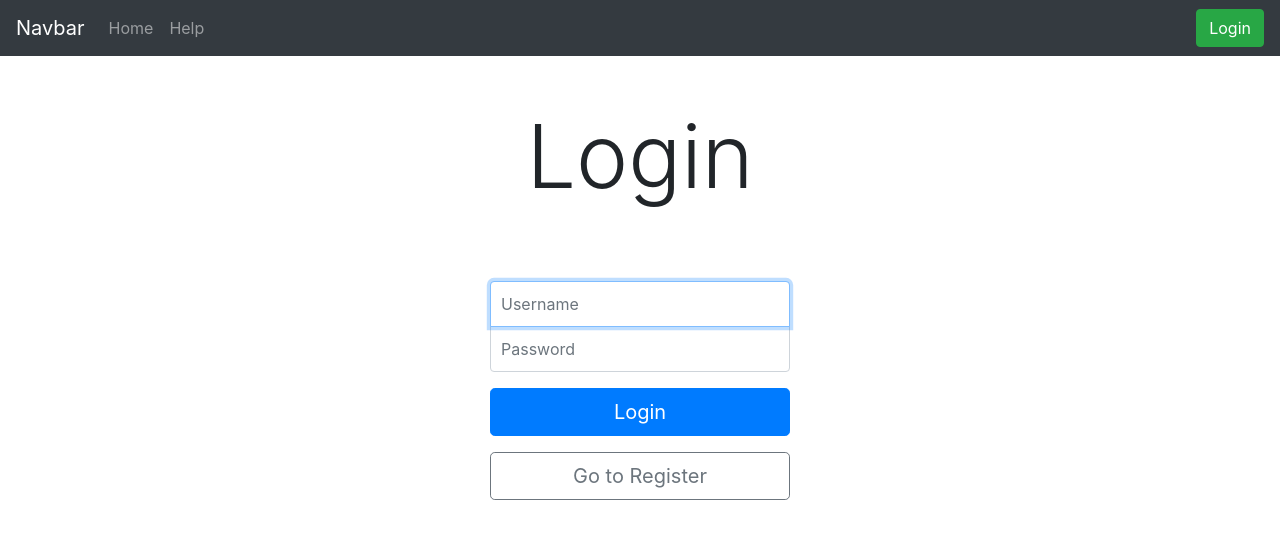
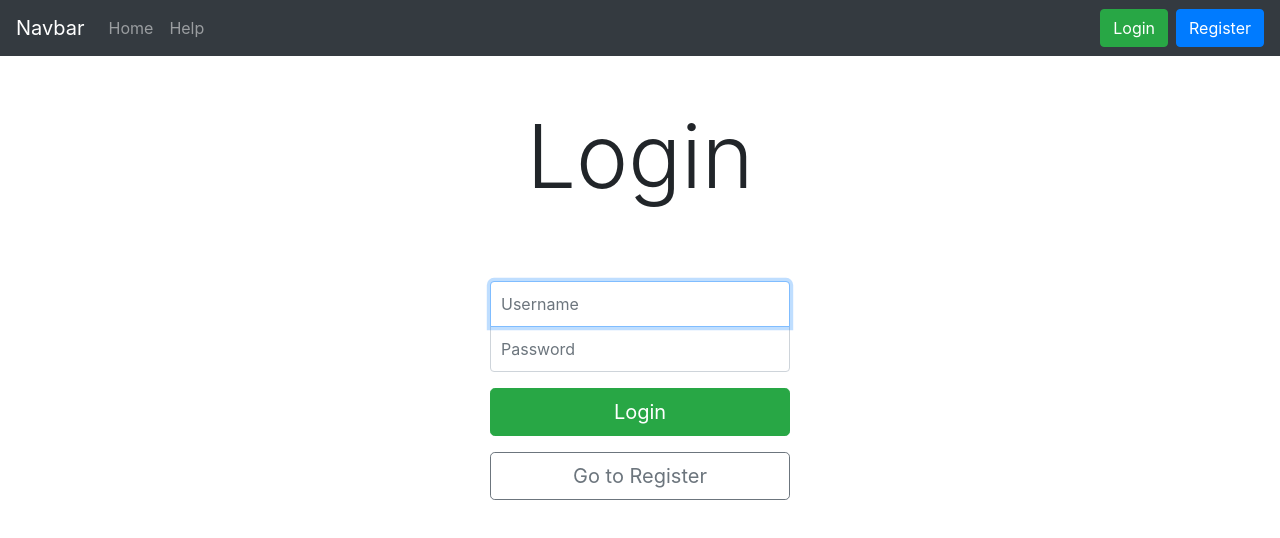
Before and after one commit to jrheiner/web2frontend, an Angular app: page /login in a window 1280 px wide. Shown: the top 538 px of the page. Built offline with nearby package versions, Linux system fonts and the light colour scheme.

Commit message:
Fix color theme on login and register buttons

```diff
--- a/src/app/components/login/login.component.html
+++ b/src/app/components/login/login.component.html
@@ -10,7 +10,7 @@
   <input type="password" id="password" formControlName="password" class="form-control" placeholder="Password" required
          autocomplete="on" minlength="5"
          pattern="^(?=.*[a-z])(?=.*[A-Z])(?=.*\d)(?=.*[@$!%*?&])[A-Za-z\d@$!%*?&]{5,32}$">
-  <button class="btn btn-lg btn-primary btn-block mt-3" type="submit" [disabled]="loginForm.disabled">
+  <button class="btn btn-lg btn-success btn-block mt-3" type="submit" [disabled]="loginForm.disabled">
     <span *ngIf="!isLoading">Login</span>
     <span *ngIf="isLoading" class="spinner-border" role="status"></span>
   </button>
--- a/src/app/components/navbar/navbar.component.html
+++ b/src/app/components/navbar/navbar.component.html
@@ -32,6 +32,7 @@
     <span class="badge badge-secondary mr-3 px-2 login-badge" *ngIf="hideLogin">Logged in as <span
       class="font-italic">{{currentUser}}</span></span>
     <button class="btn btn-success my-2 my-sm-0" routerLink="login" *ngIf="!hideLogin">Login</button>
+    <button class="btn btn-primary my-2 my-sm-0 ml-2" routerLink="register" *ngIf="!hideLogin">Register</button>
     <button class="btn btn-danger my-2 my-sm-0" (click)="logout()" *ngIf="hideLogin">Logout</button>
 
   </div>
--- a/src/app/components/post-details/post-details.component.ts
+++ b/src/app/components/post-details/post-details.component.ts
@@ -11,9 +11,20 @@ import {TokenService} from '../../services/token.service';
 export class PostDetailsComponent implements OnInit {
 
   private id = this.route.snapshot.paramMap.get('id');
-  post;
+  post = {
+    id: String,
+    author: {
+      _id: String,
+      username: String
+    },
+    title: String,
+    description: String,
+    score: Number,
+    createdAt: String,
+    updatedAt: String
+  };
   comments;
-  notFound;
+  notFound: string;
 
   constructor(private apiService: ApiService, private route: ActivatedRoute, private session: TokenService) {
   }
@@ -30,8 +41,6 @@ export class PostDetailsComponent implements OnInit {
       console.log(error);
       this.notFound = error.error.message;
     });
-
-
   }
 
   getUsername(): string {
--- a/src/app/components/post-list/post-list.component.html
+++ b/src/app/components/post-list/post-list.component.html
@@ -7,7 +7,8 @@
       <div class="card mb-3 mt-3">
         <div class="card-body">
           <h5 class="card-title"><a routerLink="/post/{{post.id}}">{{post.title}}</a></h5>
-          <h6 class="card-subtitle mb-2 text-muted" title="{{post.author._id}}">posted by {{post.author.username}}</h6>
+          <h6 class="card-subtitle mb-2 text-muted" title="{{post.author._id}}">posted by <a
+            routerLink="/user/{{post?.author._id}}">{{post?.author.username}}</a></h6>
           <p class="card-text mb-1">{{post.description | slice: 0 : 225}}<span class="fade-out"
                                                                                *ngIf="post.description.length > 225">{{post.description | slice: 225 : 250}}
             ...</span>
--- a/src/app/components/register/register.component.html
+++ b/src/app/components/register/register.component.html
@@ -1,6 +1,7 @@
 <h1 class="display-2 pt-5 pb-5 text-center">Create account</h1>
 <p class="lead">
-  To create a new account simply choose a username and password, according to the <a routerLink="/help">requirements</a>. Later on you can customize you profile by adding a status or profile picture.
+  To create a new account simply choose a username and password, according to the <a routerLink="/help">requirements</a>.
+  Later on you can customize you profile by adding a status or profile picture.
 </p>
 <div class="alert alert-danger mt-3" role="alert" *ngIf="alert">
   {{alert}}
@@ -9,7 +10,7 @@
   <h4 class="alert-heading">Success!</h4>
   <p>{{info}}</p>
   <hr>
-  <p class="mb-0">Go to the <a routerLink="login">Login</a> to login.</p>
+  <p class="mb-0">Go to the <a routerLink="/login">Login</a> to login.</p>
 </div>
 
 <form class="form-signin" [formGroup]="registerForm" (ngSubmit)="onSubmit(registerForm.value)">
```
